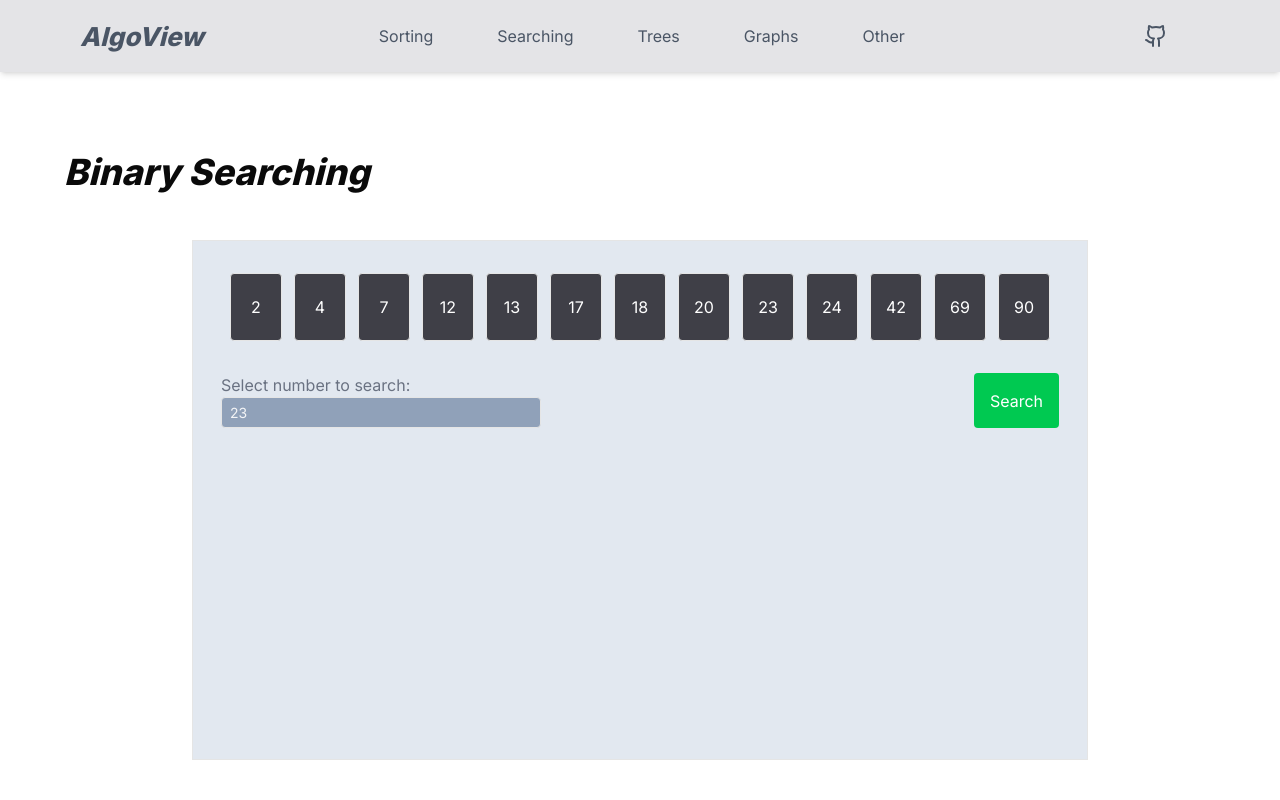
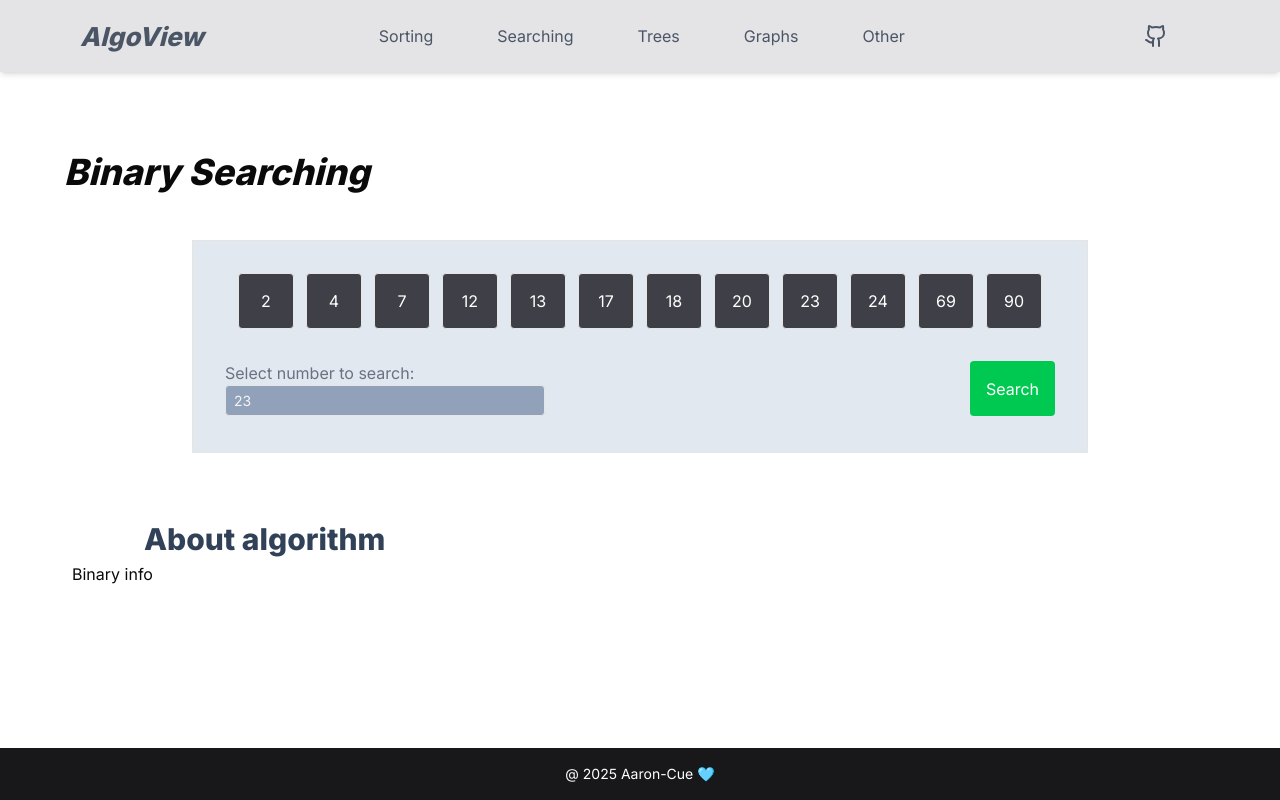
Before and after one commit to Aaron-Cue/algorithm-visualizer, a Next.js app: page /Binary-Search in a window 1280 px wide. Shown: the top 800 px of the page. Built offline with nearby package versions, Linux system fonts and the light colour scheme.

Commit message:
InfoWrapper component

```diff
--- a/src/app/layout.tsx
+++ b/src/app/layout.tsx
@@ -80,7 +80,7 @@ export default function RootLayout({
         className={`${inter.className} antialiased min-h-dvh flex flex-col`}
       >
         <Header />
-        <main className="flex-1 container mx-auto px-6 max-w-7xl sm:px-8 md:px-12 lg:px-16 my-20">
+        <main className="flex-1 container mx-auto px-6 max-w-7xl sm:px-8 md:px-12 lg:px-16 my-20 mb-0">
           {children}
         </main>
         <footer className="bg-zinc-900 text-white text-center py-4">
--- a/src/components/Algorithms/AlgorithmWrapperPage.tsx
+++ b/src/components/Algorithms/AlgorithmWrapperPage.tsx
@@ -12,11 +12,11 @@ export default function AlgorithmWrapperPage({
   return (
     <>
       <h1 className="text-4xl font-bold italic mb-12">{title}</h1>
-      <section className="flex flex-col justify-between my-12 p-3 pb-0 pt-4 border-1 max-w-4xl mx-auto bg-slate-200 h-130">
+      <section>
         {children}
       </section>
       <section>
-        <h2 className="text-[27px] text-slate-700 font-bold my-3 pt-4">
+        <h2 className="text-[30px] text-slate-700 font-bold ml-20 mt-4 pt-4">
           About algorithm
         </h2>
         <div className='px-2'>{info}</div>
--- a/src/components/Algorithms/Animations/AnimationSearchingWrapper.tsx
+++ b/src/components/Algorithms/Animations/AnimationSearchingWrapper.tsx
@@ -11,7 +11,7 @@ export default function AnimationSearchingWrapper({
   algorithmType: string
   speed: number
 }) {
-  const array = [12, 24, 2, 20, 7, 69, 23, 18, 13, 90, 4, 17, 42]
+  const array = [12, 24, 2, 20, 7, 69, 23, 18, 13, 90, 4, 17]
   const data = [...array]
   const searchArray =
     algorithmType === 'binary' ? [...data].sort((a, b) => a - b) : data
@@ -79,7 +79,8 @@ export default function AnimationSearchingWrapper({
   }
 
   return (
-    <div className="flex flex-col items-center gap-4 w-full lg:p-4 md:gap-8">
+    <div className="flex flex-col justify-between my-12 p-4 border-1 max-w-4xl mx-auto bg-slate-200">
+      <div className="flex flex-col items-center gap-8 w-full lg:p-4 md:gap-8 ">
         <div className="flex gap-3 w-full justify-center flex-wrap">
           {searchArray.map((value, i) => {
             const isInRange = range && i >= range[0] && i <= range[1]
@@ -127,5 +128,6 @@ export default function AnimationSearchingWrapper({
           </div>
         )}
       </div>
+    </div>
   )
 }
--- a/src/components/Algorithms/Animations/AnimationSortingWrapper.tsx
+++ b/src/components/Algorithms/Animations/AnimationSortingWrapper.tsx
@@ -51,7 +51,7 @@ export default function AnimationWrapper({
   }
 
   return (
-    <>
+    <div className="flex flex-col justify-between my-12 p-3 pb-0 pt-4 border-1 max-w-4xl mx-auto bg-slate-200 h-130">
       <div className="flex flex-col items-center gap-4 mb-6">
         <SortingControllers
           animate={animate}
@@ -79,6 +79,6 @@ export default function AnimationWrapper({
           ))}
         </div>
       </div>
-    </>
+    </div>
   )
 }
--- /dev/null
+++ b/src/components/Algorithms/Info/InfoWrapper.tsx
@@ -0,0 +1,56 @@
+import React from 'react'
+
+type InfoWrapperProps = {
+  description: string
+  steps: string[]
+  pseudocode: string
+  complexity: string[]
+}
+
+export default function InfoWrapper({
+  description,
+  steps,
+  pseudocode,
+  complexity
+}: InfoWrapperProps) {
+  return (
+    <div className="p-4 sm:p-8 border border-white max-w-[968px] text-black space-y-6 lg:mx-auto">
+      <div className="mb-12 mt-4">
+        <h3 className="text-2xl font-semibold mb-2">Explanation</h3>
+        <p className="ml-1 max-w-3xl text-sm leading-relaxed">{description}</p>
+      </div>
+
+      <div className="my-12">
+        <h3 className="text-2xl font-semibold mb-2">Steps</h3>
+        <ol className="list-decimal list-inside space-y-1 text-sm pl-2">
+          {steps.map((step, i) => (
+            <li key={i}>{step}</li>
+          ))}
+        </ol>
+      </div>
+
+      <div className="flex flex-col sm:flex-row justify-between gap-8 my-12">
+        <div className="flex-3">
+          <h3 className="text-2xl font-semibold mb-2">Pseudocode</h3>
+          <pre
+            className="ml-1 border border-white p-4 bg-slate-200 rounded text-[16px] leading-[25px]
+"
+          >
+            {pseudocode}
+          </pre>
+        </div>
+        <div className="flex-1">
+          <h3 className="text-xl font-medium mb-2">Complexity</h3>
+          <div className="border border-white p-4 bg-slate-200 rounded text-sm">
+            <p>
+              <span className="font-semibold">Time:</span> {complexity[0]}
+            </p>
+            <p>
+              <span className="font-semibold">Space:</span> {complexity[1]}
+            </p>
+          </div>
+        </div>
+      </div>
+    </div>
+  )
+}
--- a/src/components/SearchItem.tsx
+++ b/src/components/SearchItem.tsx
@@ -20,7 +20,7 @@ export function SearchItem({
   return (
     <div
       key={index}
-      className={`min-w-8 md:w-10 lg:w-13 h-12 md:h-15 lg:h-17 flex items-center justify-center border rounded ${bgColor} text-white`}
+      className={`min-w-18 lg:min-w-14 h-14 flex items-center justify-center border rounded ${bgColor} text-white`}
     >
       {value}
     </div>
```
Lines whose indentation alone changed are shown as unchanged.
